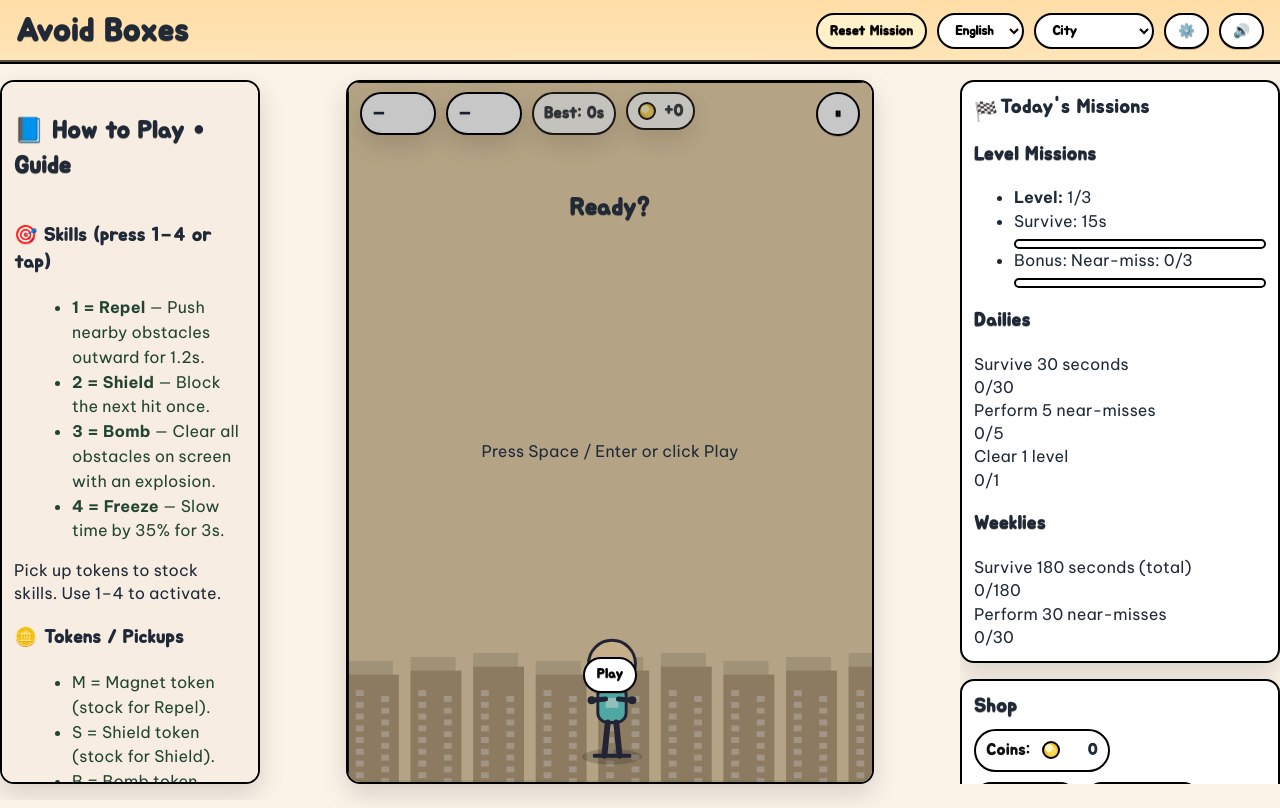
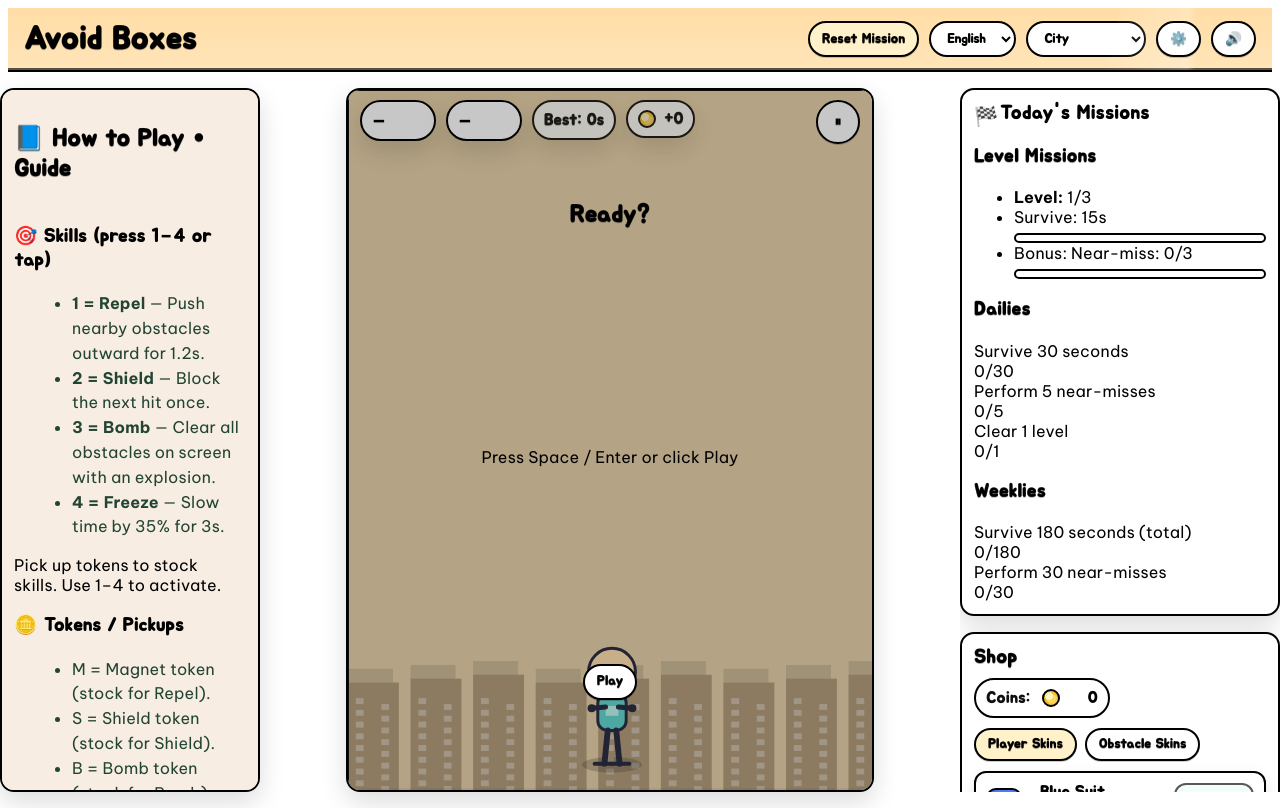
Before and after one commit to hoangga321/avoid-boxes, a plain HTML site: page index.html in a window 1280 px wide. Drawn offline with Linux system fonts and the light colour scheme.

Commit message:
Refactor CSS: Update body styles and logo animation
Removed body styles and added logo shine animation.

```diff
--- a/css/style.css
+++ b/css/style.css
@@ -31,10 +31,6 @@
 *{ box-sizing:border-box; }
 html,body{ height:100%; }
 html{ overflow:hidden; }                 /* ẩn scrollbar ngoài – panel con vẫn cuộn */
-body{
-  margin:0; color:var(--text); background:var(--bg);
-  font:16px/1.45 system-ui,-apple-system,"Segoe UI",Roboto,Arial,"Noto Sans","Apple SD Gothic Neo","Malgun Gothic",sans-serif;
-}
 
 /* =======================
    TOP BAR (MERGED)
@@ -59,6 +55,18 @@ body{
 .btn-reset:hover{ background:#ffe9c9; }
 
 /* =======================
+   LOGO (MERGED)
+   ======================= */
+
+.logo::after{
+  content:""; position:absolute; inset:0; left:-35%;
+  background:linear-gradient(75deg,transparent 0%,rgba(255,255,255,.9) 48%,transparent 52%);
+  transform:skewX(-16deg); animation:logoShine 3.6s ease-in-out infinite;
+  mix-blend-mode:screen; pointer-events:none;
+}
+
+@keyframes logoShine{ 0%{left:-40%;opacity:0} 10%{opacity:.9} 55%{left:115%;opacity:0} 100%{left:115%;opacity:0} }
+@keyframes underlinePulse{ 0%,100%{transform:scaleX(.82);filter:brightness(1)} 50%{transform:scaleX(1);filter:brightness(1.25)} }
 
 /* =======================
    MAIN GRID (3 columns)
```
